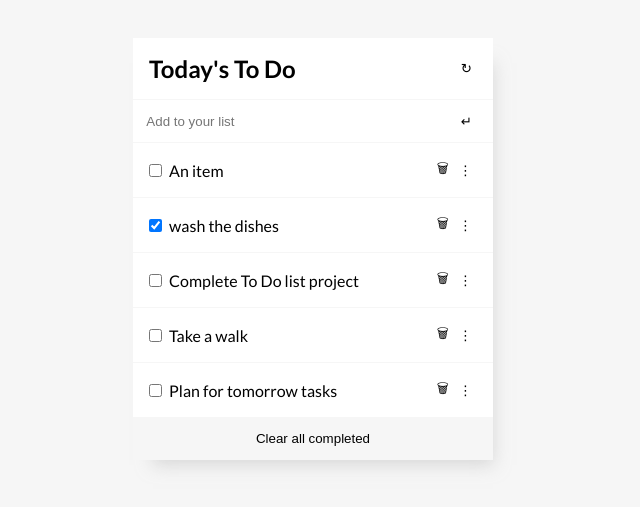
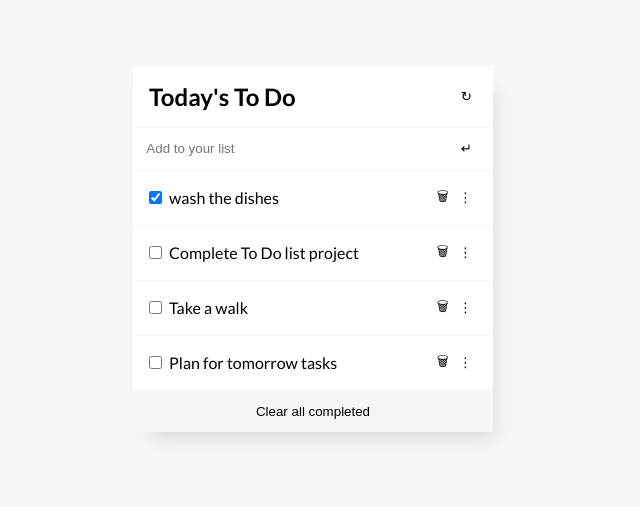
Before and after one commit to adel-gu/TODO-LIST, a website built with webpack: page src/index.html in a window 1280 px wide. Shown: the part 151-658 px from the top of the page, without its empty margins (327-967 px from the left). Built offline with nearby package versions, Linux system fonts and the light colour scheme.

Commit message:
Update markup for javascript tasks population

```diff
--- a/src/index.html
+++ b/src/index.html
@@ -11,9 +11,6 @@
       rel="stylesheet"
     />
 
-    <!-- ==============Delet Later -->
-    <link rel="stylesheet" href="./style.css" />
-    <script src="./index.js" defer></script>
     <title>TODO App</title>
   </head>
   <body>
@@ -37,18 +34,7 @@
             </form>
           </li>
         </ul>
-        <ul class="todo_body_list">
-          <li class="list_todo-item flex justify-between align-center border p">
-            <div>
-              <input type="checkbox" name="completed" id="completed" />
-              <span class="description ms">An item</span>
-            </div>
-            <div class="item-icons flex align-center">
-              <button class="btn">&#x1F5D1;</button>
-              <button class="btn">&#x22EE;</button>
-            </div>
-          </li>
-        </ul>
+        <ul class="todo_body_list"></ul>
       </div>
       <button class="btn clear p">Clear all completed</button>
     </div>
```
